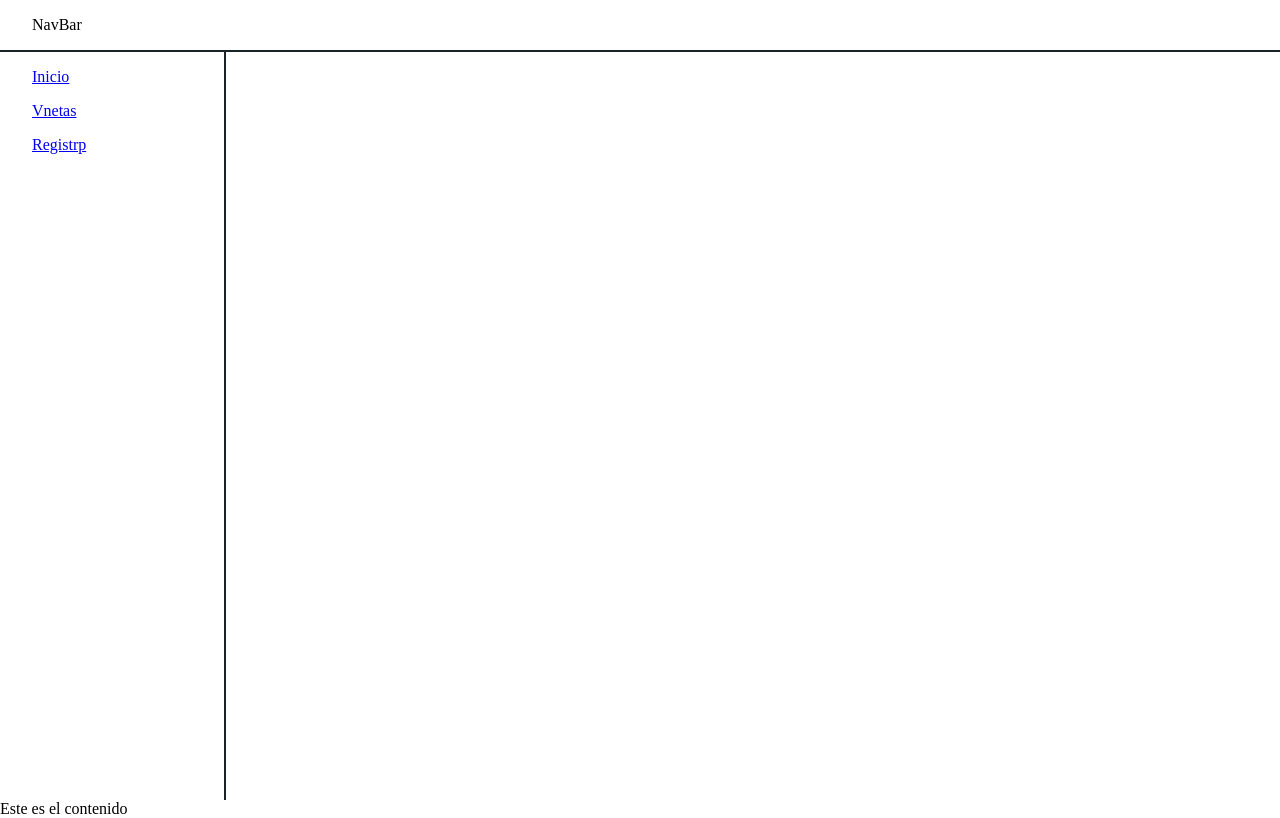
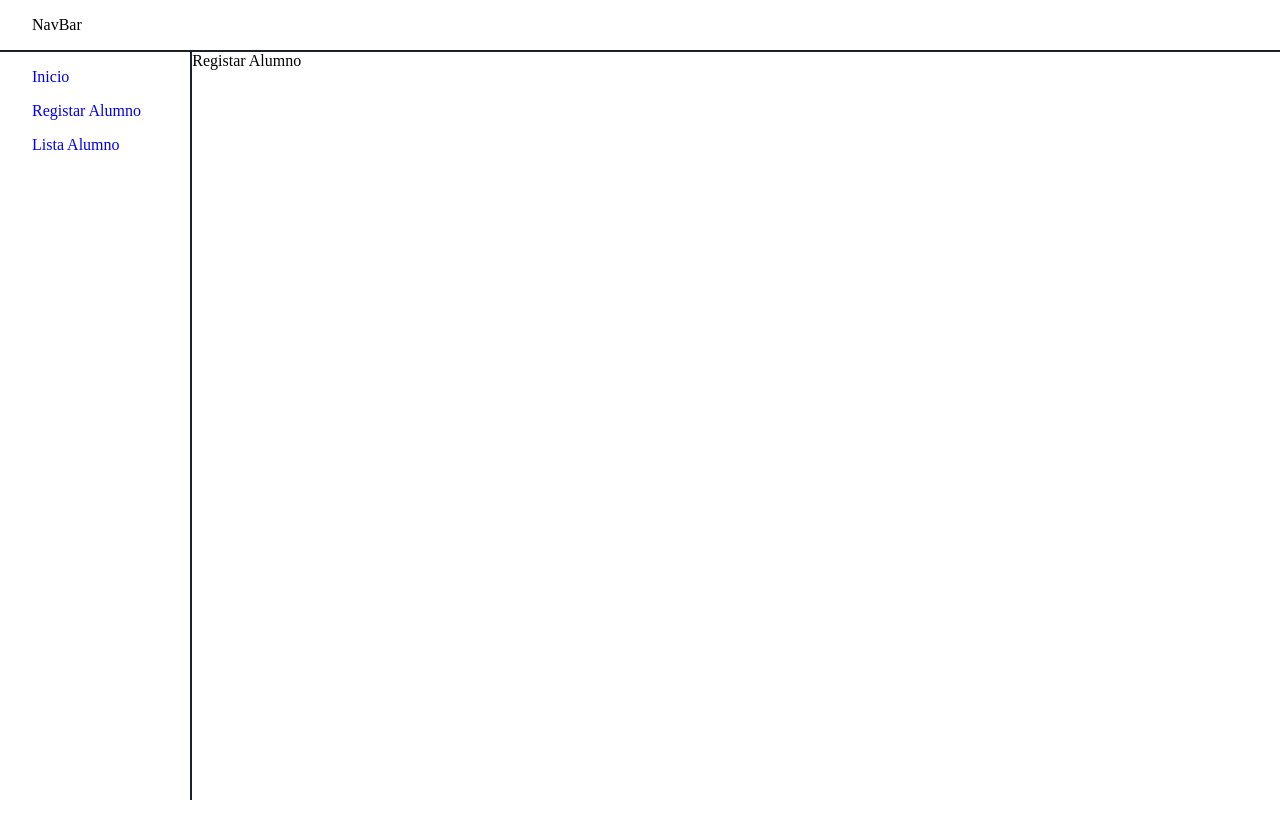
Before and after one commit to JeffreyMardoqueo-17/Admi-Caez-FrontenD, a React (Create React App) app: page /RegistrarAlumno in a window 1280 px wide. Built offline with nearby package versions, Linux system fonts and the light colour scheme.

Commit message:
Aqui esta todo bien, todo good, ya manejo con las rutas, sin diseño pero con las rutas y la enmaquetacion basica,  hasta aqui todo bien

```diff
--- a/src/App.js
+++ b/src/App.js
@@ -1,8 +1,11 @@
 import React from 'react';
-import { BrowserRouter as Router } from 'react-router-dom'; // Importa BrowserRouter
+import { Route, BrowserRouter as Router, Routes } from 'react-router-dom'; // Importa BrowserRouter y Routes
 import './App.scss';
 import NavBar from './Components/NavBar/NavBar';
 import SideBar from './Components/SideBaar/SideBar';
+import Home from './Pages/Home/Home';
+import Lista from './Pages/Home/Lista/Lista';
+import RegistrarAlumno from './Pages/Home/RegistarAlumno/RegistrarAlumno';
 
 function App() {
   return (
@@ -10,9 +13,13 @@ function App() {
       <NavBar />
       <div className='flex'>
         <SideBar />
-        {/* //contenido */}
+        {/* Contenido */}
         <div className='content'>
-          Este es el contenido
+          <Routes>
+            <Route path='/' element={<Home />} />
+            <Route path='/lista' element={<Lista />} />
+            <Route path='/RegistrarAlumno' element={<RegistrarAlumno />} />
+          </Routes>
         </div>
       </div>
     </Router>
--- a/src/App.scss
+++ b/src/App.scss
@@ -12,6 +12,12 @@
     padding: 1rem 2rem;
     border-bottom: 2px solid $black;
 }
+.content{
+  width: 100%;
+}
+.flex{
+  display: flex;
+}
 .Sidebar{
   width: 14rem;
   height: calc(100vh - 52px);
@@ -21,6 +27,9 @@
     padding: 1em 2em;
     li{
       margin-bottom: 1em;
+      a{
+        text-decoration: none;
+      }
     }
   }
 }
--- a/src/Components/SideBaar/SideBar.jsx
+++ b/src/Components/SideBaar/SideBar.jsx
@@ -6,13 +6,13 @@ const SideBar = () => {
 
             <ul>
                 <li className='li'>
-                    <Link to="">Inicio</Link>
+                    <Link to="/">Inicio</Link>
                 </li>
                 <li>
-                    <Link to="">Vnetas</Link>
+                    <Link to="/RegistrarAlumno">Registar Alumno</Link>
                 </li>
                 <li>
-                    <Link to="">Registrp</Link>
+                    <Link to="/lista">Lista Alumno</Link>
                 </li>
             </ul>
         </div>
--- /dev/null
+++ b/src/Pages/Home/Home.jsx
@@ -0,0 +1,11 @@
+import React from 'react';
+
+const Home = () => {
+    return (
+        <div>
+            <h1 className="text-center mt-5">Welcome to our website!</h1>
+        </div>
+    );
+}
+
+export default Home;
--- /dev/null
+++ b/src/Pages/Home/Lista/Lista.jsx
@@ -0,0 +1,11 @@
+import React from 'react';
+
+const Lista = () => {
+    return (
+        <div>
+            <h1>Lista de alumnos</h1>
+        </div>
+    );
+}
+
+export default Lista;
--- /dev/null
+++ b/src/Pages/Home/RegistarAlumno/RegistrarAlumno.jsx
@@ -0,0 +1,11 @@
+import React from 'react';
+
+const RegistrarAlumno = () => {
+    return (
+        <div>
+            Registar Alumno
+        </div>
+    );
+}
+
+export default RegistrarAlumno;
```
